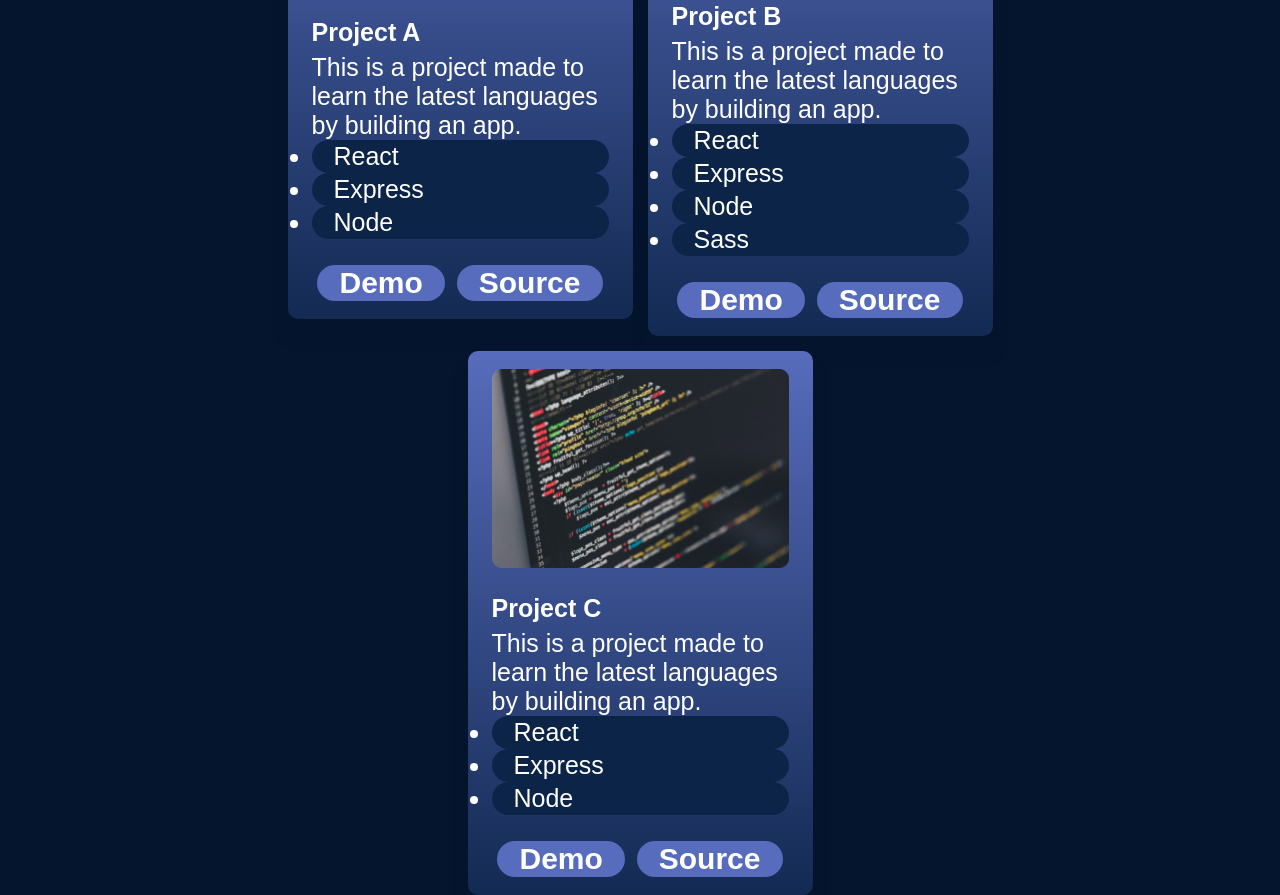
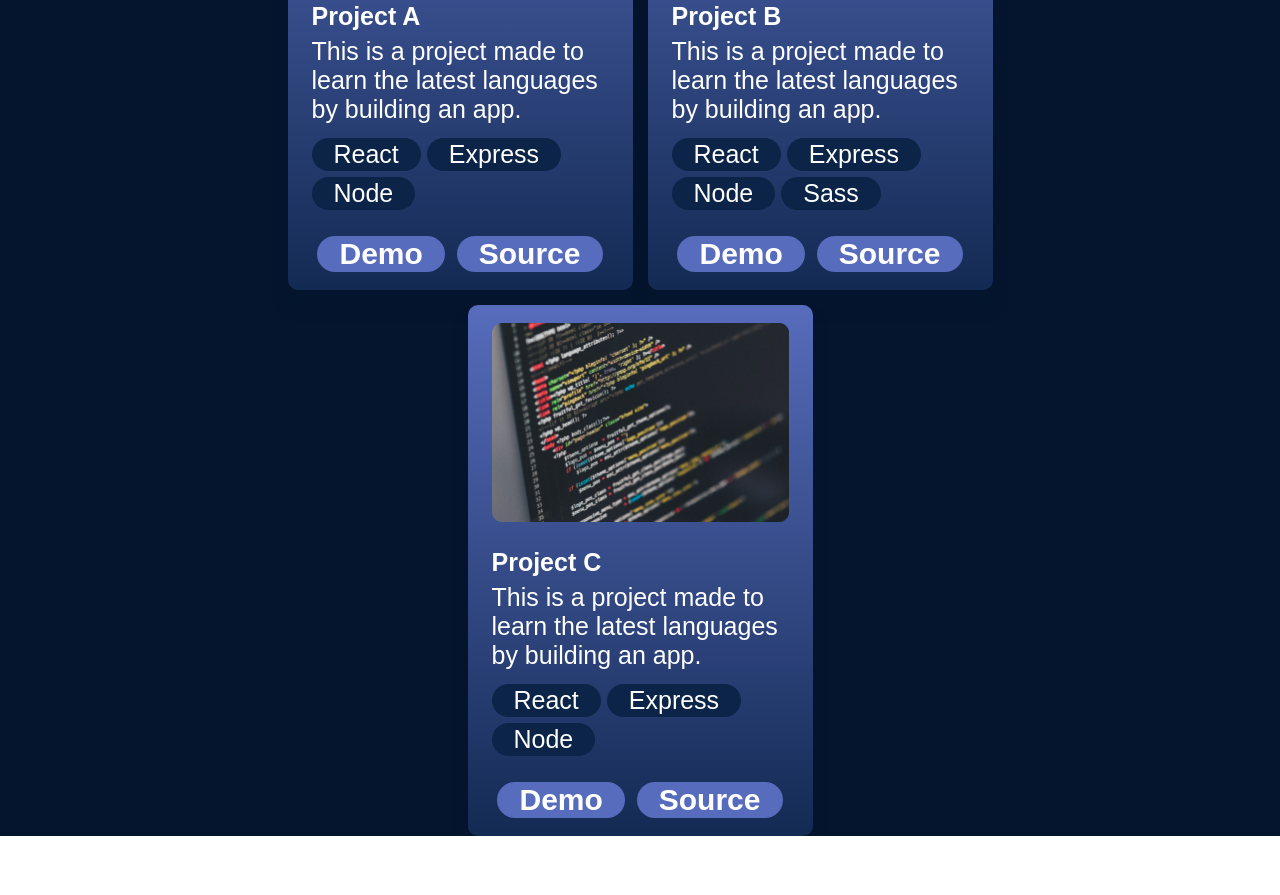
Before and after one commit to alexbalak21/Portofolio-React, a React (Vite) app: page / in a window 1280 px wide. Shown: the part 2760-3655 px from the top of the page. After the commit the page ends 3596 px from the top, so only its background shows below. Built offline with nearby package versions, Linux system fonts and the light colour scheme.

Commit message:
Project done

```diff
--- a/src/App.css
+++ b/src/App.css
@@ -97,11 +97,7 @@ html {
     gap: 13px;
     border-radius: 10px;
     background: rgb(25, 55, 109);
-    background: linear-gradient(
-      0deg,
-      rgba(25, 55, 109, 0.2) 0%,
-      rgba(25, 55, 109, 1) 100%
-    );
+    background: linear-gradient(0deg, rgba(25, 55, 109, 0.2) 0%, rgba(25, 55, 109, 1) 100%);
     padding: 24px 33px;
     box-shadow: 0 0 4px 0 rgba(0, 0, 0, 0.25);
   }
@@ -270,11 +266,7 @@ html {
   border-radius: 20px;
   list-style: none;
   padding: 25px;
-  background-image: linear-gradient(
-    90deg,
-    rgba(165, 215, 232, 0.42) 0%,
-    rgba(255, 255, 255, 0) 100%
-  );
+  background-image: linear-gradient(90deg, rgba(165, 215, 232, 0.42) 0%, rgba(255, 255, 255, 0) 100%);
   background-size: 0 100%;
   background-repeat: no-repeat;
   transition: 0.4s;
@@ -488,7 +480,7 @@ html {
   font-weight: 400;
 }
 
-.projects-skills {
+.project-skills {
   width: 100%;
   margin-top: 14px;
   display: flex;
```
